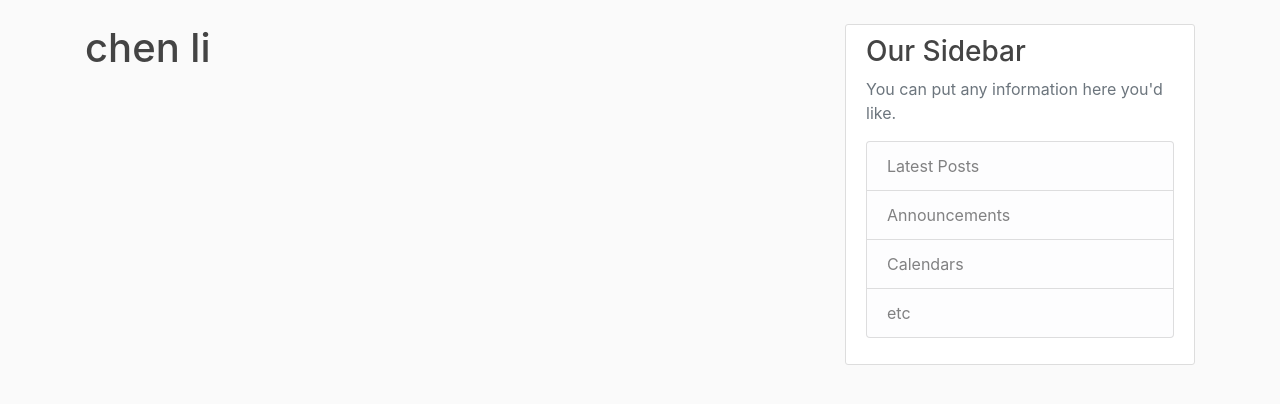
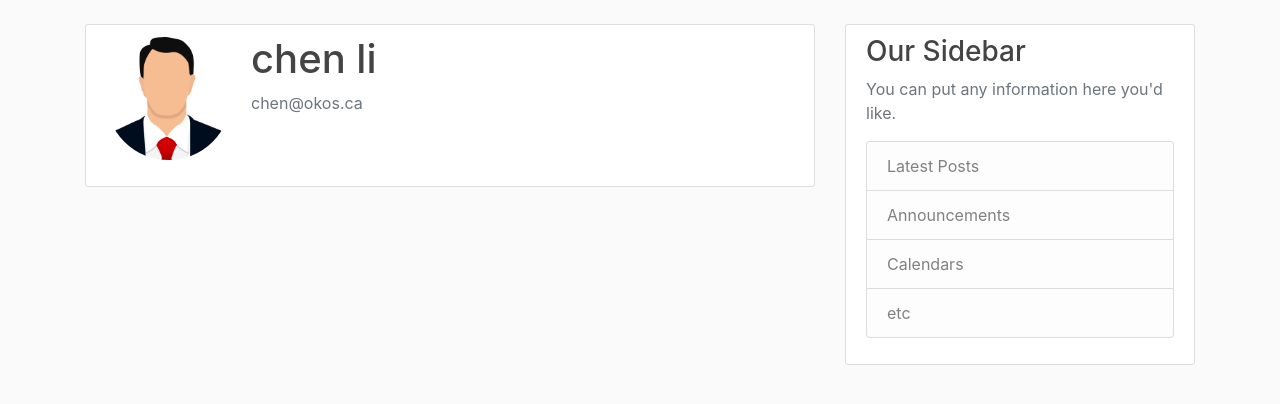
Before and after one commit to leechen112233/flask_blog, a Flask app: page /account in a window 1280 px wide. Shown: the part 56-460 px from the top of the page. Run offline with Flask 2, Linux system fonts and the light colour scheme; a user stored in the database is signed in; some libraries are stand-ins or nearby versions.

Commit message:
add profile_pics folder and update account.html to show the default profile image

```diff
--- a/flaskblog/routes.py
+++ b/flaskblog/routes.py
@@ -35,8 +35,8 @@ def register():
         return redirect(url_for("home"))
     form = RegisterForm()
     if form.validate_on_submit():
-        hased_password = bcrypt.generate_password_hash(form.password.data).decode('utf-8') # this is to hash the password and convert the bytes password into a regular string
-        user = User(username=form.username.data, email=form.email.data, password =hased_password)
+        hashed_password = bcrypt.generate_password_hash(form.password.data).decode('utf-8') # this is to hash the password and convert the bytes password into a regular string
+        user = User(username=form.username.data, email=form.email.data, password =hashed_password)
         db.session.add(user)
         db.session.commit()
         flash('Your account has been created', 'success')
@@ -67,4 +67,5 @@ def logout():
 @app.route("/account", methods = ['GET'])
 @login_required
 def account():
-    return render_template('account.html', title='Account')
+    image_file = url_for('static', filename='profile_pics/'+current_user.image_file)
+    return render_template('account.html', title='Account', image_file=image_file)
--- a/flaskblog/templates/account.html
+++ b/flaskblog/templates/account.html
@@ -1,4 +1,13 @@
 {% extends "layout.html" %}
 {% block content %}
-    <h1>{{ current_user.username }}</h1>
+    <div class="content-section">
+      <div class="media">
+        <img class="rounded-circle account-img" src={{ image_file }}>
+        <div class="media-body">
+          <h2 class="account-heading">{{ current_user.username }}</h2>
+          <p class="text-secondary">{{ current_user.email }}</p>
+        </div>
+      </div>
+      <!-- FORM HERE -->
+    </div>
 {% endblock content %}
```
Also changed, not shown: flaskblog/static/profile_pics/default.jpg (added).
